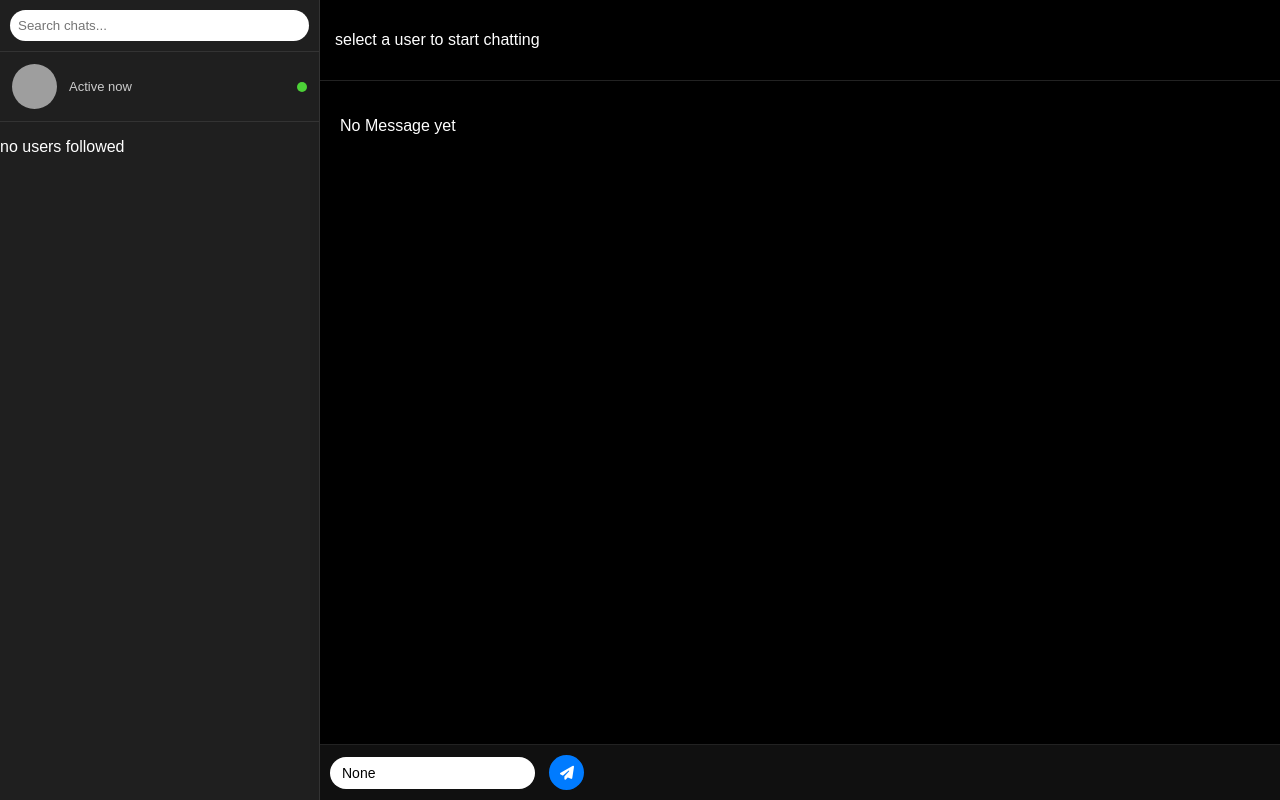
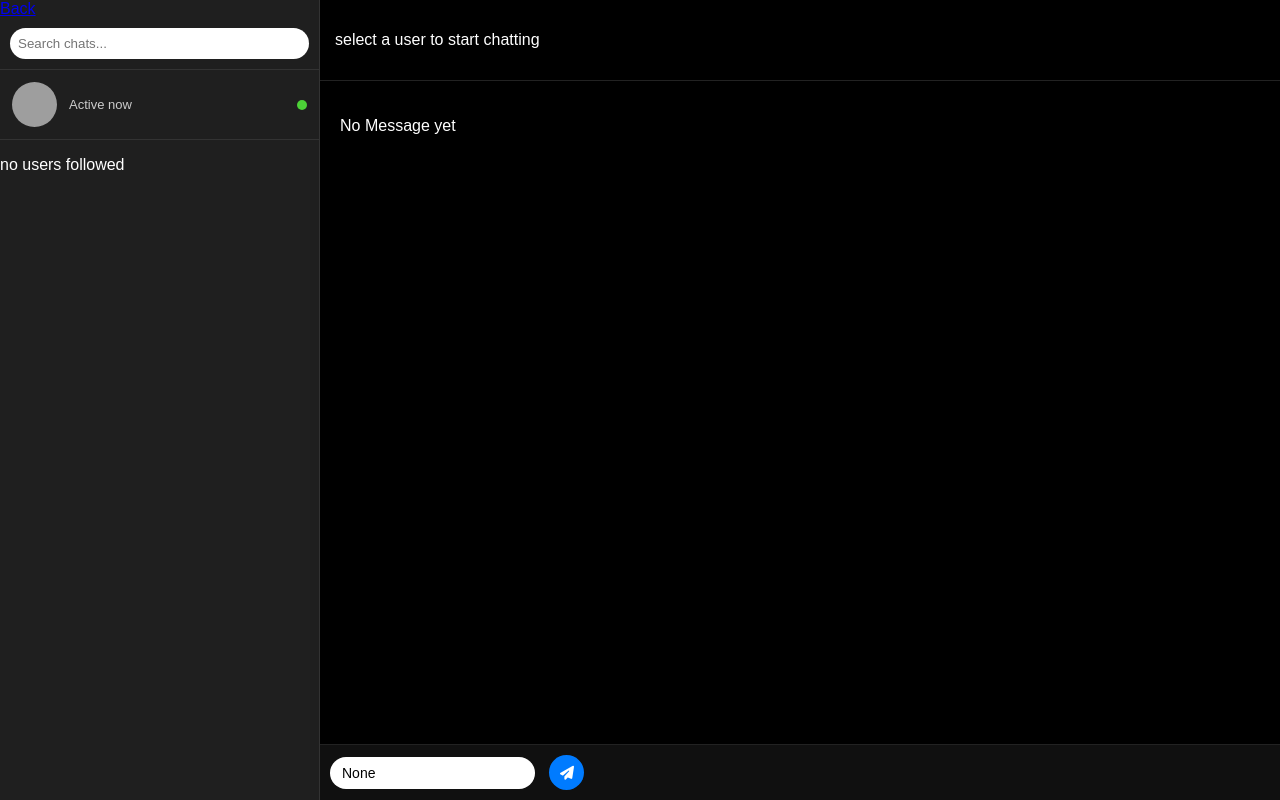
Before and after one commit to Rashik8606/Connectify, a Django app: template inbox/templates/inbox.html in a window 1280 px wide. Run offline with Django 5.2, Linux system fonts and the light colour scheme; the template is opened without the code that fills it: values that come from a table or form of the project are taken from there, others are empty; grey boxes are pictures that could not be loaded.

Commit message:
Front end issue solving

```diff
--- a/home/templates/index.html
+++ b/home/templates/index.html
@@ -101,8 +101,9 @@
       </div>
     {% endfor %}
     <!-- end loop over posts -->
+ <i class="fas fa-share-square"></i>
+
   </div>
-
   <!-- Right Panel -->
   <div class="right-panel">
     <h4>Friend Suggestions</h4>
--- a/inbox/templates/inbox.html
+++ b/inbox/templates/inbox.html
@@ -13,6 +13,7 @@
 </head>
 <body>
   <div class="sidebar">
+    <a href="{% url 'home:index' %}">Back</a>
     <div class="search-box">
       <input type="text" placeholder="Search chats...">
     </div>
```
